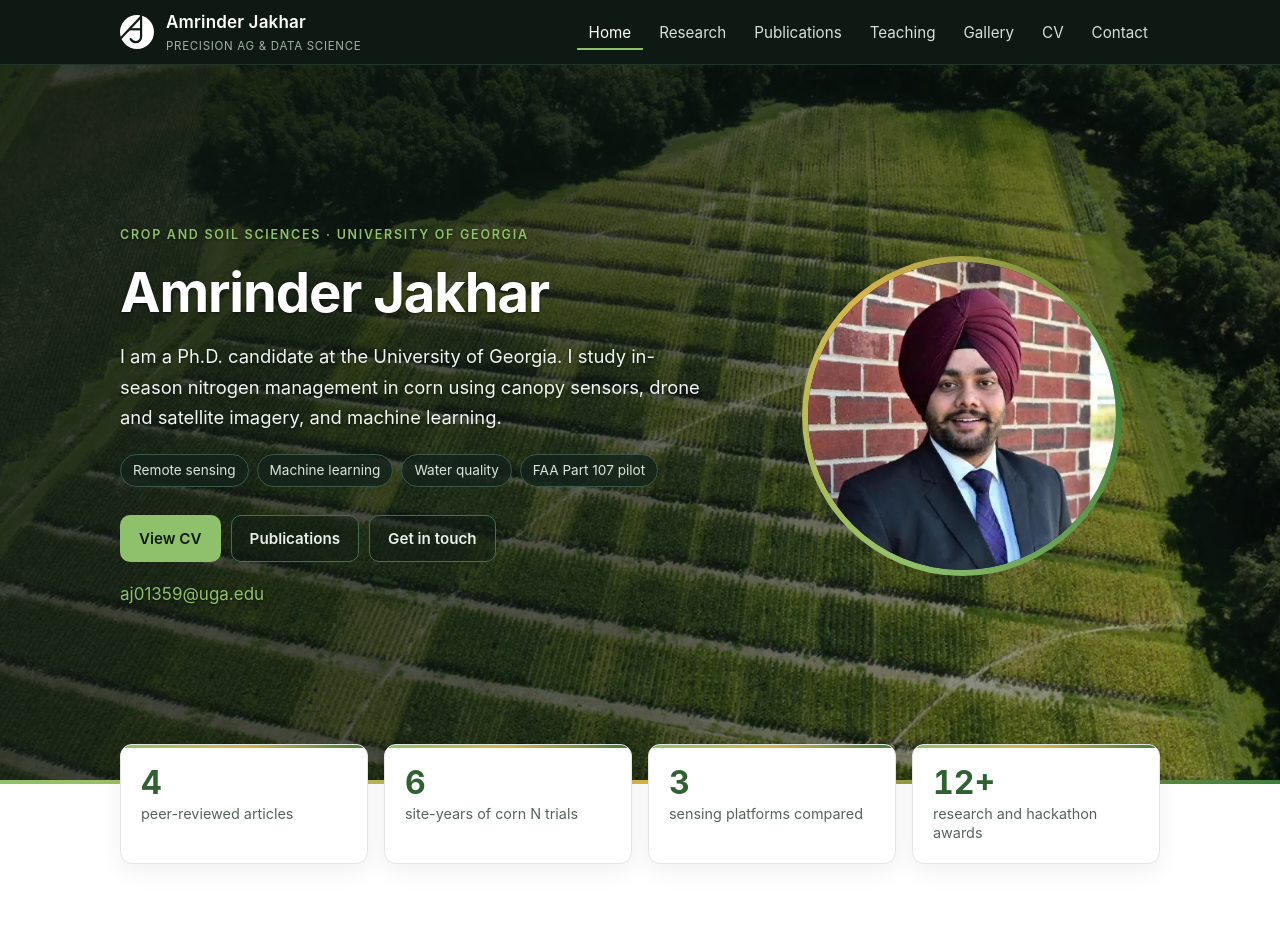
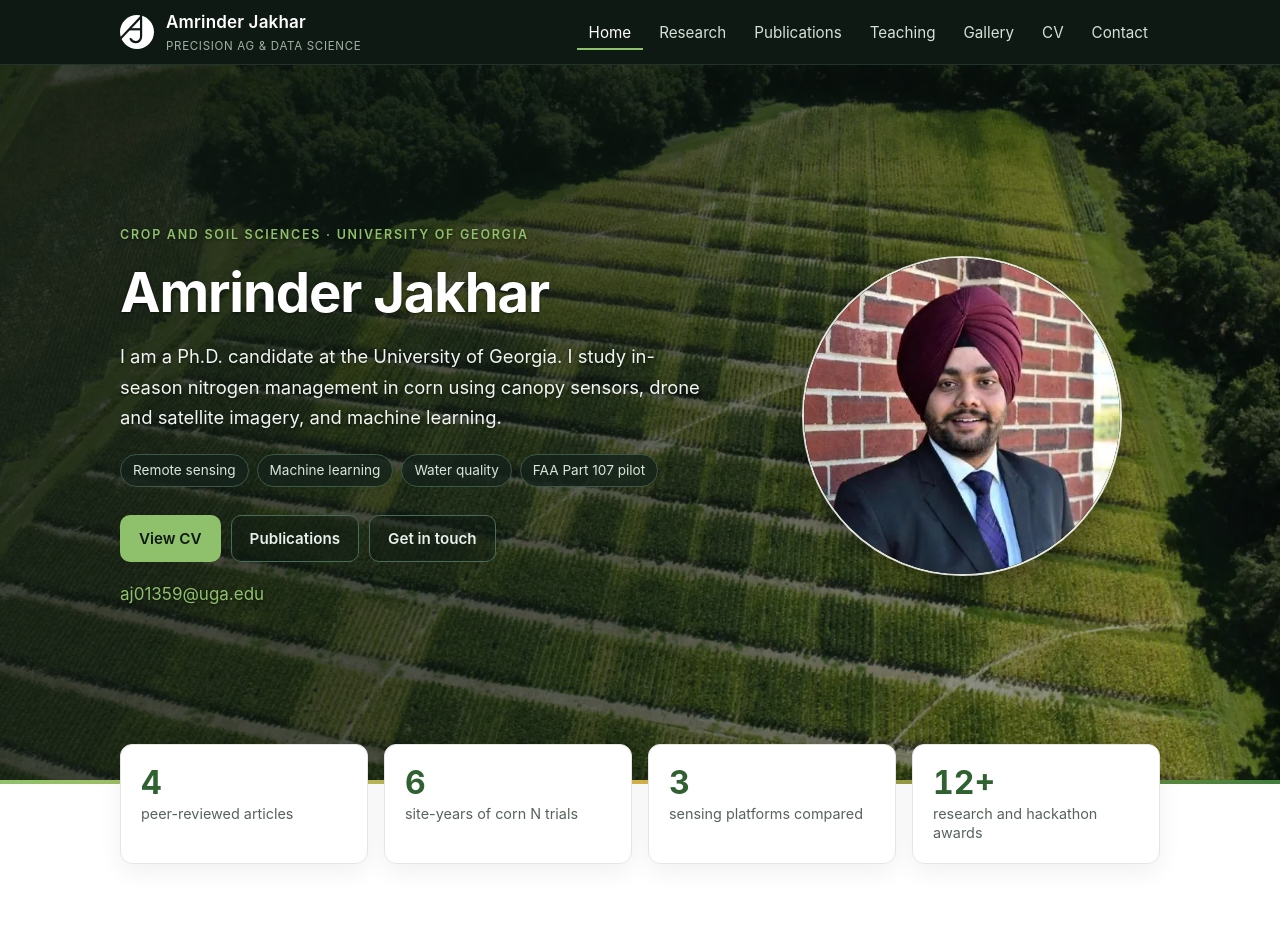
Before and after one commit to AmrinderJakhar98/amrinderjakhar.github.io, a plain HTML site: page index.html in a window 1280 px wide. Shown: the top 925 px of the page. Drawn offline with Linux system fonts and the light colour scheme.

Commit message:
Plain portrait ring and no colored bar on number cards
Amrinder asked to drop the green-gold ring around the portrait and the
colored strip on top of the stat cards. Portrait now has a thin white
outline and soft shadow so it still separates from the field photo.

Co-Authored-By: Claude Opus 5.5 <noreply@anthropic.com>
Claude-Session: https://claude.ai/code/session_01N7nrEMYQhT99Uehqu9jKfM

```diff
--- a/assets/css/style.css
+++ b/assets/css/style.css
@@ -76,8 +76,8 @@ p{margin:0 0 1em}
 .btn-dark:hover{background:var(--green-d)}
 .mail{margin:18px 0 0;color:#c8d6cc}
 .mail a,.phead a{color:var(--leaf)}
-.portrait{justify-self:center;width:min(320px,100%);aspect-ratio:1;border-radius:50%;padding:6px;
-  background:conic-gradient(from 200deg,var(--leaf),var(--wheat),var(--green),var(--leaf))}
+.portrait{justify-self:center;width:min(320px,100%);aspect-ratio:1;border-radius:50%;padding:0;
+  border:2px solid rgba(255,255,255,.85);box-shadow:0 10px 30px rgba(0,0,0,.35)}
 .portrait img{width:100%;height:100%;border-radius:50%;object-fit:cover;background:#1b2d22}
 .portrait picture{display:block;width:100%;height:100%}
 @media (max-width:820px){
@@ -106,7 +106,6 @@ section.alt{background:var(--soft)}
 
 .stats{display:grid;grid-template-columns:repeat(4,1fr);gap:16px;margin:-40px 0 0;padding:0;list-style:none;position:relative;z-index:3}
 .stat{background:#fff;border:1px solid var(--line);border-radius:var(--r);padding:20px;box-shadow:0 8px 24px rgba(15,25,19,.06);position:relative;overflow:hidden}
-.stat::before{content:"";position:absolute;inset:0 0 auto 0;height:3px;background:var(--bar)}
 .stat b{display:block;font-size:2rem;color:var(--green-d);line-height:1.1}
 .stat span{display:block;overflow-wrap:anywhere;color:var(--muted);font-size:.9rem;line-height:1.35;margin-top:4px}
 @media (max-width:900px){.stats{grid-template-columns:repeat(2,1fr)}}
```
